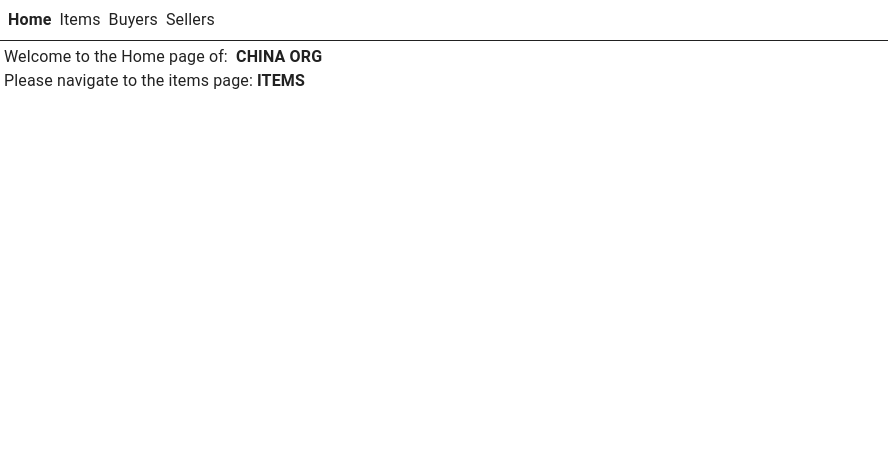
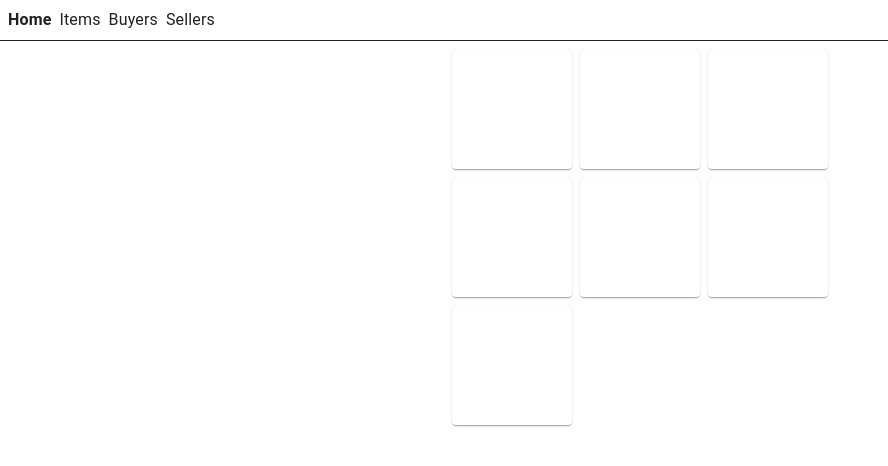
Before and after one commit to akulOn/china_org, a React (Vite) app: page / in a window 1280 px wide. Shown: the top 466 px of the page, without its empty margins (0-888 px from the left). Built offline with nearby package versions, Linux system fonts and the light colour scheme.

Commit message:
started working on landing page

```diff
--- a/src/routes/index.tsx
+++ b/src/routes/index.tsx
@@ -1,3 +1,4 @@
+import { Box, Paper } from "@mui/material";
 import { createFileRoute, Link } from "@tanstack/react-router";
 
 export const Route = createFileRoute("/")({
@@ -6,17 +7,25 @@ export const Route = createFileRoute("/")({
 
 function Index() {
   return (
-    <>
-      <h1>
-        Welcome to the Home page of:{" "}
-        <span className="p-1 font-bold">CHINA ORG</span>
-      </h1>
-      <div>
-        <span>Please navigate to the items page:</span>
-        <Link className="p-1 font-bold" to={"/items"}>
-          ITEMS
-        </Link>
-      </div>
-    </>
+    <Box
+      className="flex justify-center items-center flex-col gap-5
+        w-full h-full"
+    >
+      <Box
+        className="
+          flex-none
+          inline-grid grid-cols-3 gap-2
+          p-1
+          [&>*]:w-30 [&>*]:h-30"
+      >
+        <Paper />
+        <Paper />
+        <Paper />
+        <Paper />
+        <Paper />
+        <Paper />
+        <Paper />
+      </Box>
+    </Box>
   );
 }
```
